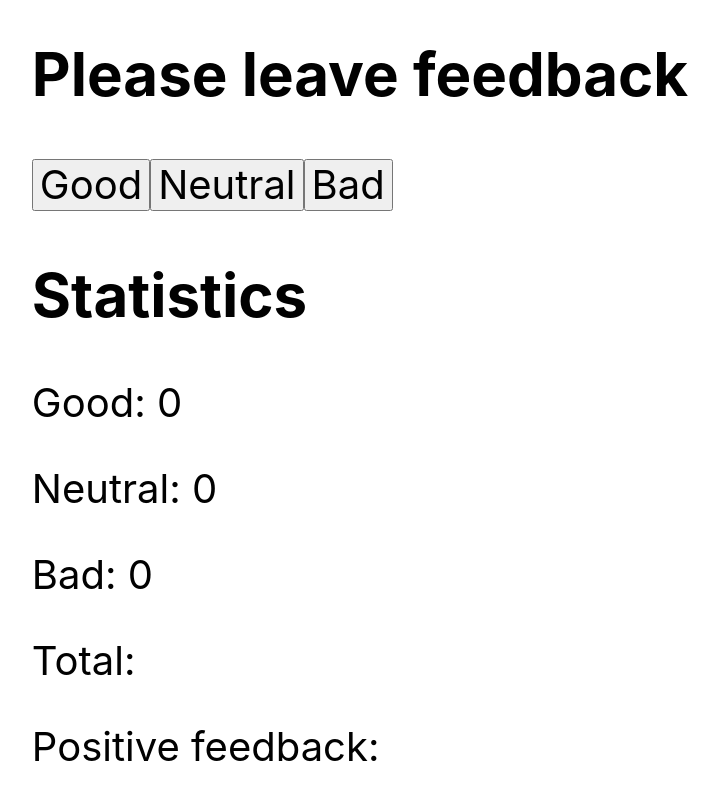
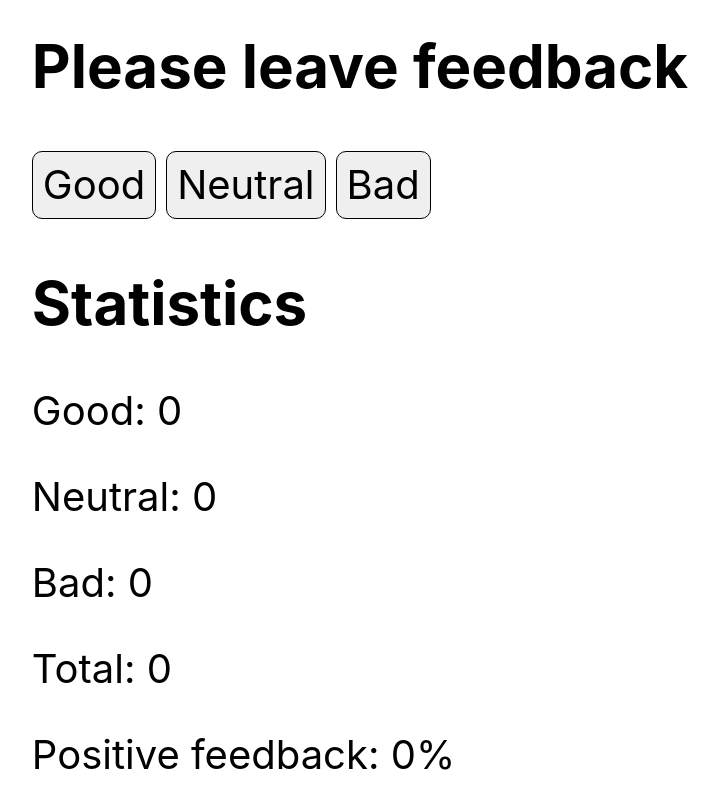
Before and after one commit to aspirantmpm/goit-react-hw-02-feedback, a React (Create React App) app: page / in a window 1280 px wide. Shown: the top 808 px of the page, without its empty margins (280-999 px from the left). Built offline with nearby package versions, Linux system fonts and the light colour scheme.

Commit message:
Task 1 count

```diff
--- a/src/components/App.jsx
+++ b/src/components/App.jsx
@@ -1,4 +1,5 @@
 import { Component } from 'react';
+// import React, { useState } from 'react';
 import { GlobalStyle } from './Globalstyle';
 import { Statistics } from './Statistics';
 
@@ -24,15 +25,21 @@ export class App extends Component {
     this.setState({ bad: itemBad });
   };
 
-  countTotalFeedback = totalFeedback => {
-    totalFeedback =
-      this.state.good +
-      this.state.neutral +
-      this.state.bad;
+  countTotalFeedback = () => {
+    let totalFeedback  = this.state.good + this.state.neutral + this.state.bad;
+    console.log(totalFeedback)
     return totalFeedback;
   };
 
+  countPositiveFeedbackPercentage = () => {
+    let positiveFeedback =
+        Math.round((this.state.good * 100) / this.countTotalFeedback());
+      console.log(positiveFeedback)
+    if (this.state.good !== 0) {
+      return positiveFeedback;
+    }  else return '0'
 
+}
 
   render() {
     return (
@@ -54,7 +61,8 @@ export class App extends Component {
           onChangeGood={this.onChangeGood}
           onChangeNeutural={this.onChangeNeutral}
           onChangeBad={this.onChangeBad}
-          feedback={this.totalFeedback}
+          feedback={this.countTotalFeedback}
+          positive={this.countPositiveFeedbackPercentage}
         />
       </div>
     );
--- /dev/null
+++ b/src/components/FeedbackOptions.jsx
@@ -0,0 +1,23 @@
+import { Buttons } from './style';
+import { Button } from './style';
+
+export const FeedbackOptions = ({
+  itemGood,
+  itemNeutral,
+  itemBad,
+  onChangeGood,
+  onChangeNeutural,
+  onChangeBad,
+//   feedback,
+//   positived,
+}) => {
+  return (
+    <Buttons>
+      <Button onClick={() => onChangeGood((itemGood += 1))}>Good</Button>
+      <Button onClick={() => onChangeNeutural((itemNeutral += 1))}>
+        Neutral
+      </Button>
+      <Button onClick={() => onChangeBad((itemBad += 1))}>Bad</Button>
+    </Buttons>
+  );
+};
--- a/src/components/Good.jsx
+++ /dev/null
@@ -1,3 +0,0 @@
-// export const addGood = (goodItem) => {
-
-// }
--- a/src/components/Statistics.jsx
+++ b/src/components/Statistics.jsx
@@ -1,4 +1,5 @@
-// import {GoodCounter} from './Good'
+
+import { FeedbackOptions } from './FeedbackOptions';
 
 export const Statistics = ({
   itemGood,
@@ -8,22 +9,27 @@ export const Statistics = ({
   onChangeNeutural,
   onChangeBad,
   feedback,
+  positive,
 }) => {
   return (
     <div>
       <h2> Please leave feedback</h2>
-      {/* <GoodCounter /> */}
-      <button onClick={() => onChangeGood((itemGood += 1))}>Good</button>
-      <button onClick={() => onChangeNeutural((itemNeutral += 1))}>
-        Neutral
-      </button>
-      <button onClick={() => onChangeBad((itemBad += 1))}>Bad</button>
+
+      <FeedbackOptions
+        onChangeGood={onChangeGood}
+        onChangeNeutural={onChangeNeutural}
+        onChangeBad={onChangeBad}
+        itemGood={itemGood}
+        itemNeutral={itemNeutral}
+        itemBad={itemBad}
+      />
+
       <h2>Statistics</h2>
       <p>Good: {itemGood}</p>
       <p>Neutral: {itemNeutral}</p>
       <p>Bad: {itemBad}</p>
-      <p>Total: {console.log(feedback)}</p>
-      <p>Positive feedback:</p>
+      <p>Total: {feedback()}</p>
+      <p>Positive feedback: {positive()}%</p>
     </div>
   );
 };
--- /dev/null
+++ b/src/components/style.js
@@ -0,0 +1,13 @@
+import styled from 'styled-components';
+
+export const Buttons = styled.div`
+  gap: 10px;
+  display: flex;
+`;
+
+export const Button = styled.button`
+  border: 1px solid black;
+  border-radius: 10px;
+  /* pointer-events: pointer; */
+  padding: 10px;
+`;
```
